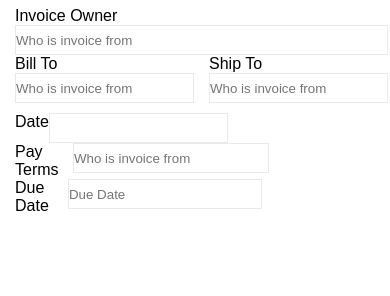
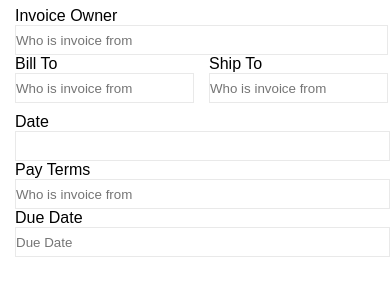
Before and after one commit to Oruikor/Tesk, a plain HTML site: page index.html in a window 390 px wide. Shown: the part 170-466 px from the top of the page. Drawn offline with Linux system fonts and the light colour scheme.

Commit message:
Add files via upload

```diff
--- a/sty.css
+++ b/sty.css
@@ -208,14 +208,19 @@ input{
     .secondinput .main .pav input{
         width: 100%;
     }
-    .secondinput{
-        margin-top: 10px;
-        float: left;
-        text-align: left;
-        margin-left: 15px;
-    }
     .containe{
         margin-top: 10px;
         float: left;
     }
+    .secondinput{
+        margin-top: 10px;
+        float: left;
+        margin-left: 15px;
+        width: 100%;
+        text-align: left;
+    }
+    .pav{
+        display: block;
+        margin-right: 15px;
+    }
 }
```
